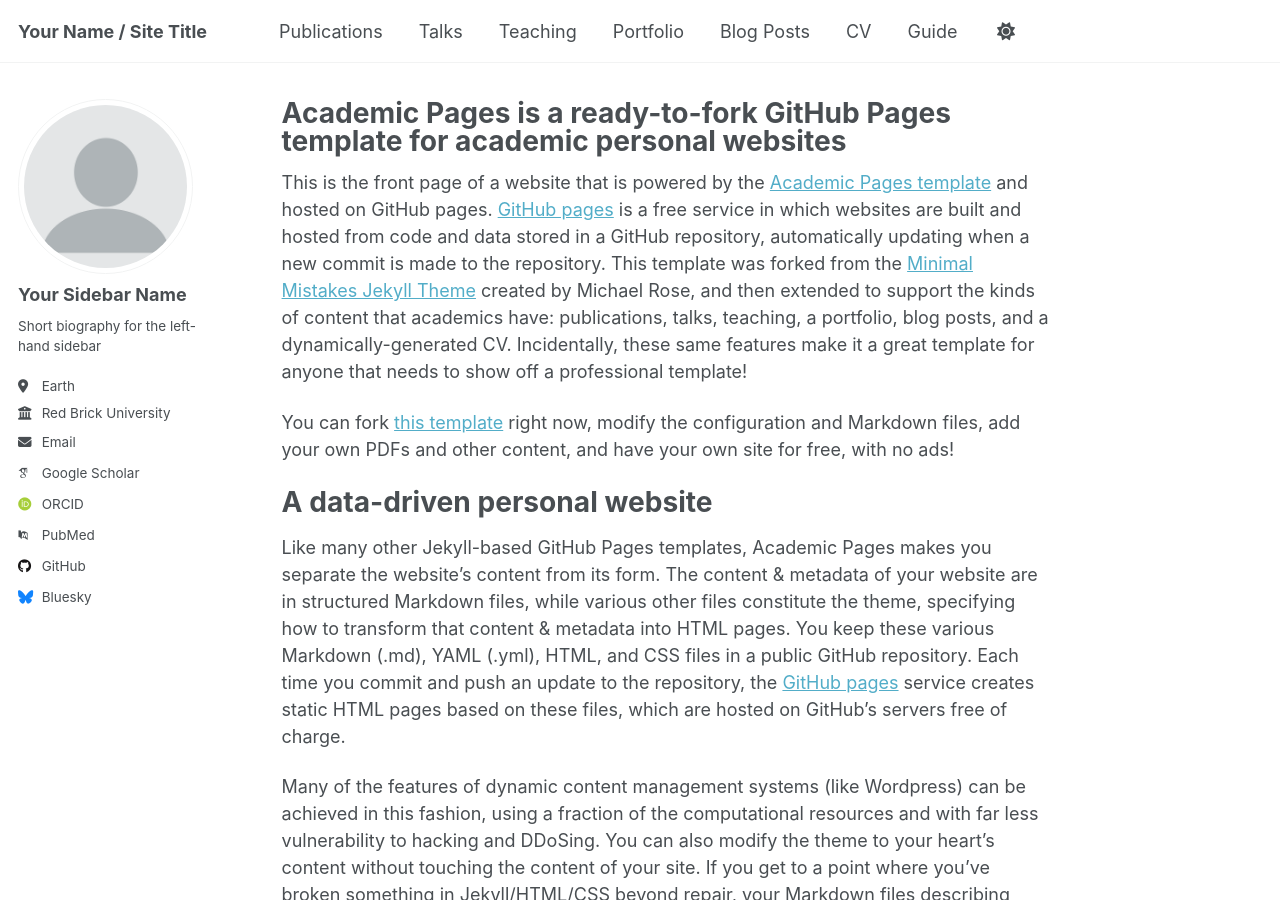
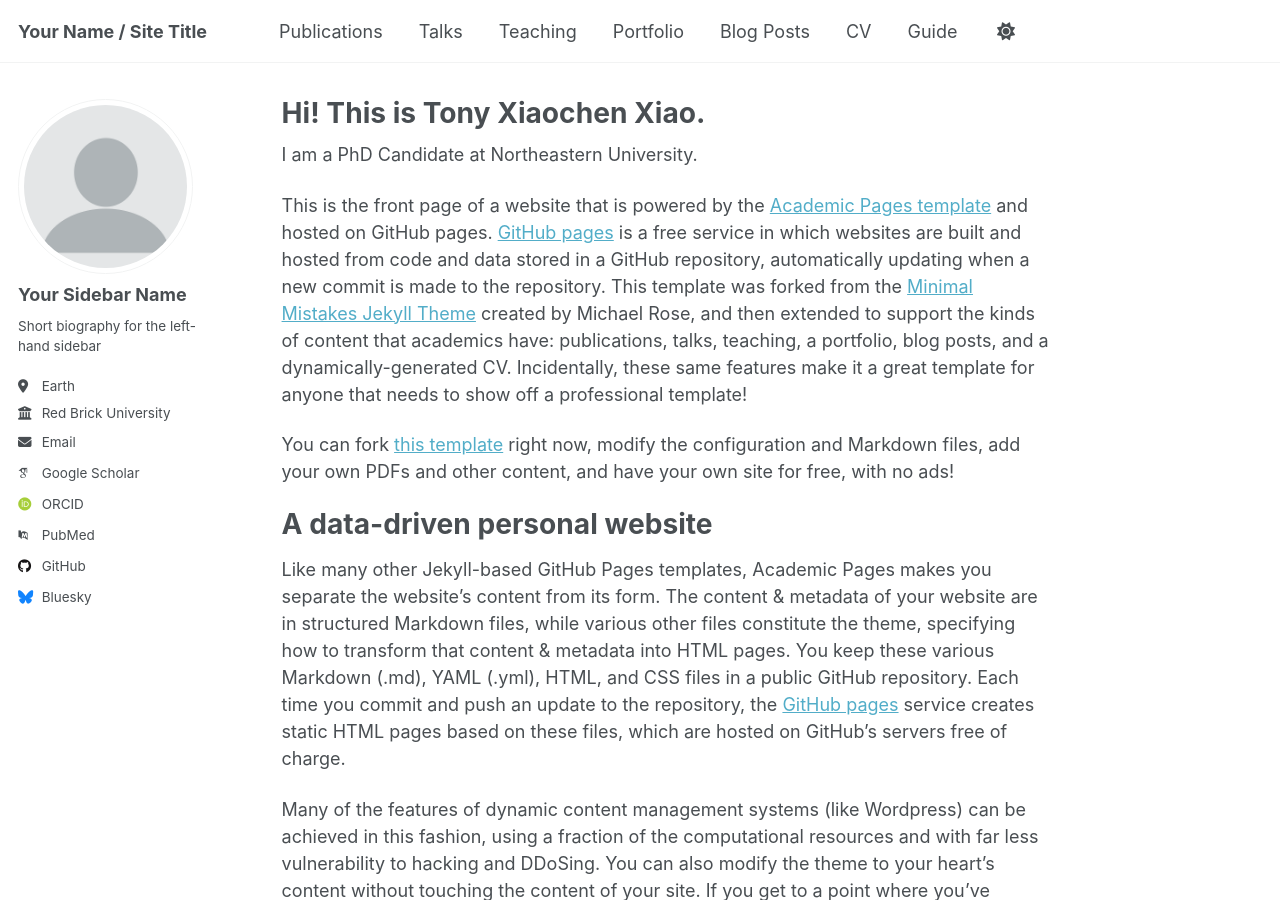
Before and after one commit to tonyxiaochenxiao/tonyxiaochenxiao.github.io, a Jekyll site: the page built from _pages/about.md, in a window 1280 px wide and 900 px high. Built offline with Jekyll 4.4.1, drawn with Linux system fonts in a browser that asks for light colours; some web fonts are replaced; a script that is not in the unit is left out.

Commit message:
Update about.md

```diff
--- a/_pages/about.md
+++ b/_pages/about.md
@@ -1,11 +1,13 @@
 ---
 permalink: /
-title: "Academic Pages is a ready-to-fork GitHub Pages template for academic personal websites"
+title: "Hi! This is Tony Xiaochen Xiao."
 author_profile: true
 redirect_from:
   - /about/
   - /about.html
 ---
+
+I am a PhD Candidate at Northeastern University.
 
 This is the front page of a website that is powered by the [Academic Pages template](https://github.com/academicpages/academicpages.github.io) and hosted on GitHub pages. [GitHub pages](https://pages.github.com) is a free service in which websites are built and hosted from code and data stored in a GitHub repository, automatically updating when a new commit is made to the repository. This template was forked from the [Minimal Mistakes Jekyll Theme](https://mmistakes.github.io/minimal-mistakes/) created by Michael Rose, and then extended to support the kinds of content that academics have: publications, talks, teaching, a portfolio, blog posts, and a dynamically-generated CV. Incidentally, these same features make it a great template for anyone that needs to show off a professional template!
 
```
